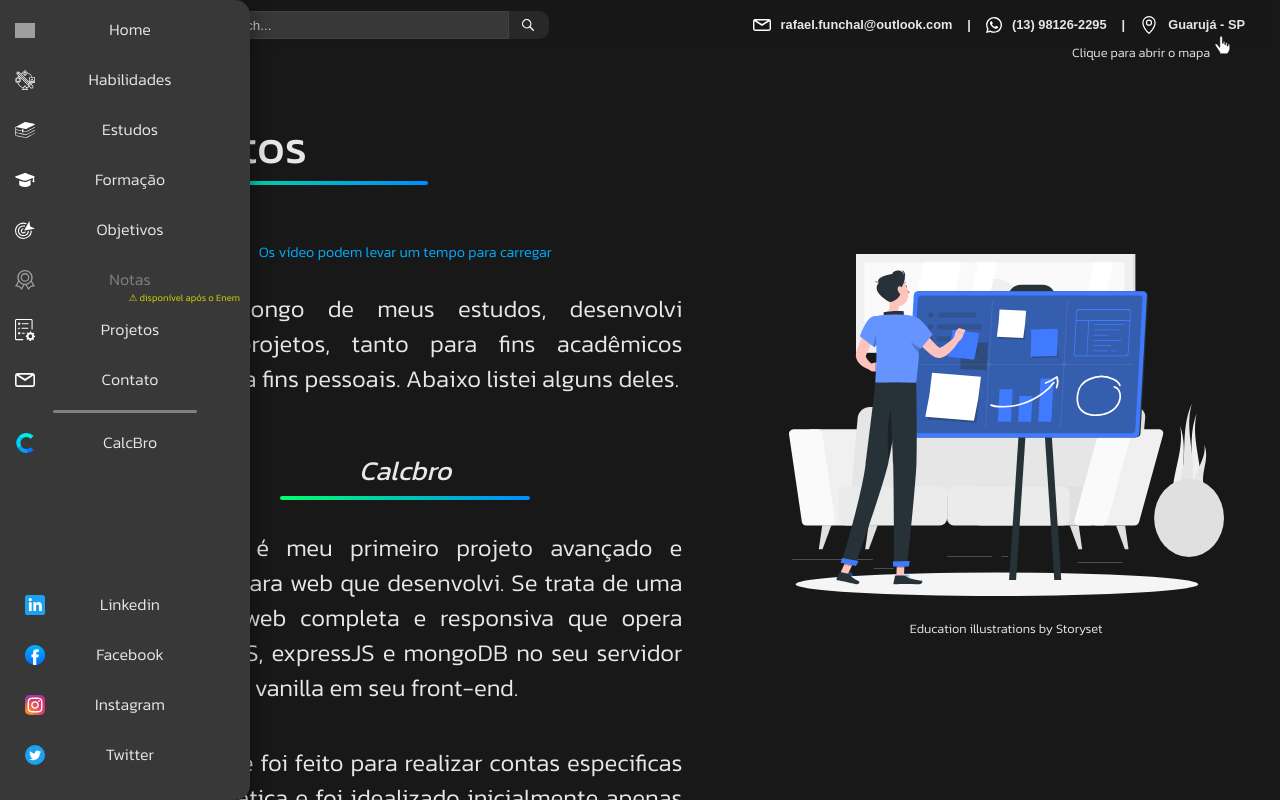
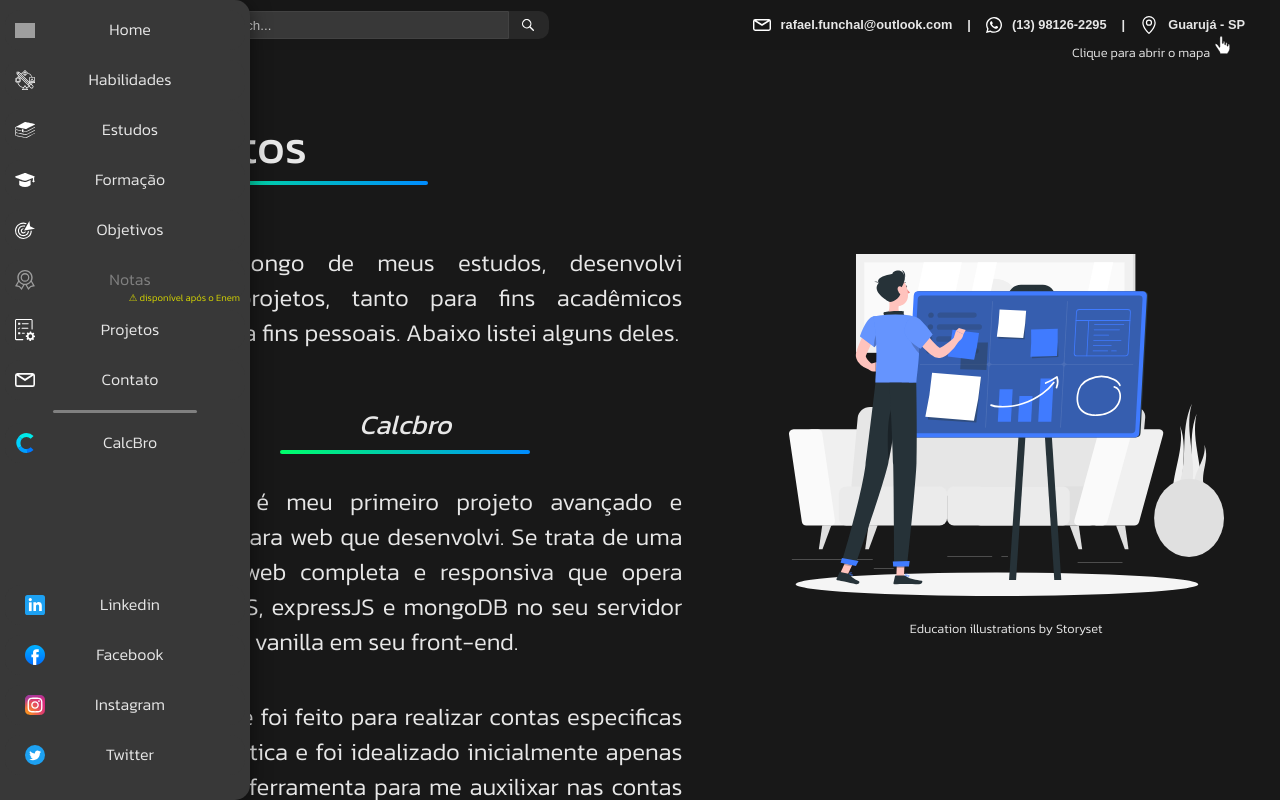
Before and after one commit to funchaal/portifolio, a React (Create React App) app: page /projetos in a window 1280 px wide. Built offline with nearby package versions, Linux system fonts and the light colour scheme; grey boxes are pictures that could not be loaded.

Commit message:
time to load video message removed

```diff
--- a/src/pages/Projetos.js
+++ b/src/pages/Projetos.js
@@ -36,7 +36,6 @@ function Projetos(props) {
                 <h1 className="title">Projetos</h1>
                 <div className="title-divisor divisor"></div>
                 <p className="default">
-                    <span>Os vídeo podem levar um tempo para carregar</span>
                     Ao longo de meus estudos, desenvolvi diversos projetos, tanto para fins acadêmicos quanto para fins pessoais. Abaixo listei alguns deles.
                 </p>
                 <h3>Calcbro</h3>
```
